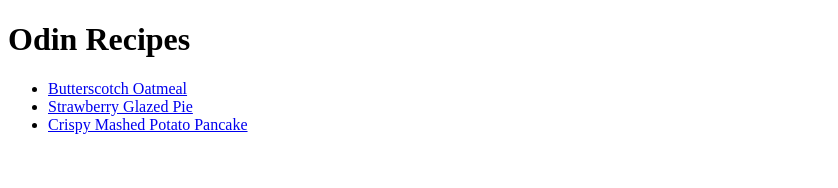
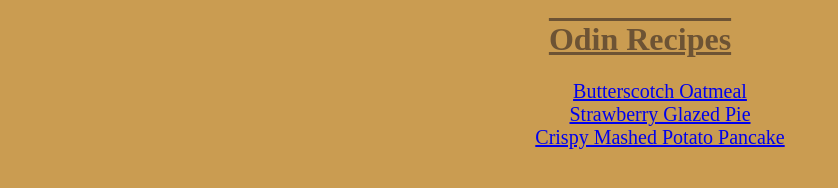
Before and after one commit to HamSandwichIWantSandwich/odin-recipes, a plain HTML site: page index.html in a window 1280 px wide. Shown: the whole page, without its empty margins (0-838 px from the left). Drawn offline with Linux system fonts and the light colour scheme.

Commit message:
add style to home

```diff
--- a/index.html
+++ b/index.html
@@ -4,10 +4,13 @@
     <meta charset="UTF-8">
     <meta name="viewport" content="width=device-width, initial-scale=1.0">
     <title>Document</title>
+    <link rel="stylesheet" href="style.css">
 </head>
 <body>
+    <div class="head">
     <h1>Odin Recipes</h1>
-    <ul>
+    </div>
+    <ul class="ul">
     <li><a href="recipes/oatmeal.html">Butterscotch Oatmeal</a></li>
     <li><a href="recipes/strawberry.html">Strawberry Glazed Pie</a></li>
     <li><a href="recipes/pancake.html">Crispy Mashed Potato Pancake</a></li>
--- /dev/null
+++ b/style.css
@@ -0,0 +1,20 @@
+* {
+    background-color: rgb(202, 156, 81);
+}
+
+.head {
+    text-align: center;
+    font-family: "fantasy", papyrus;
+    text-decoration-line: overline underline;
+    color: rgb(109, 83, 52);
+}
+.ul {
+    text-align: center;
+    list-style-type: none;
+    list-style-position: inside;
+    font-family: "fantasy", copperplate;
+    font-size: 20px;
+    a:visited {
+  color: rgb(109, 83, 52);
+}
+}
```
